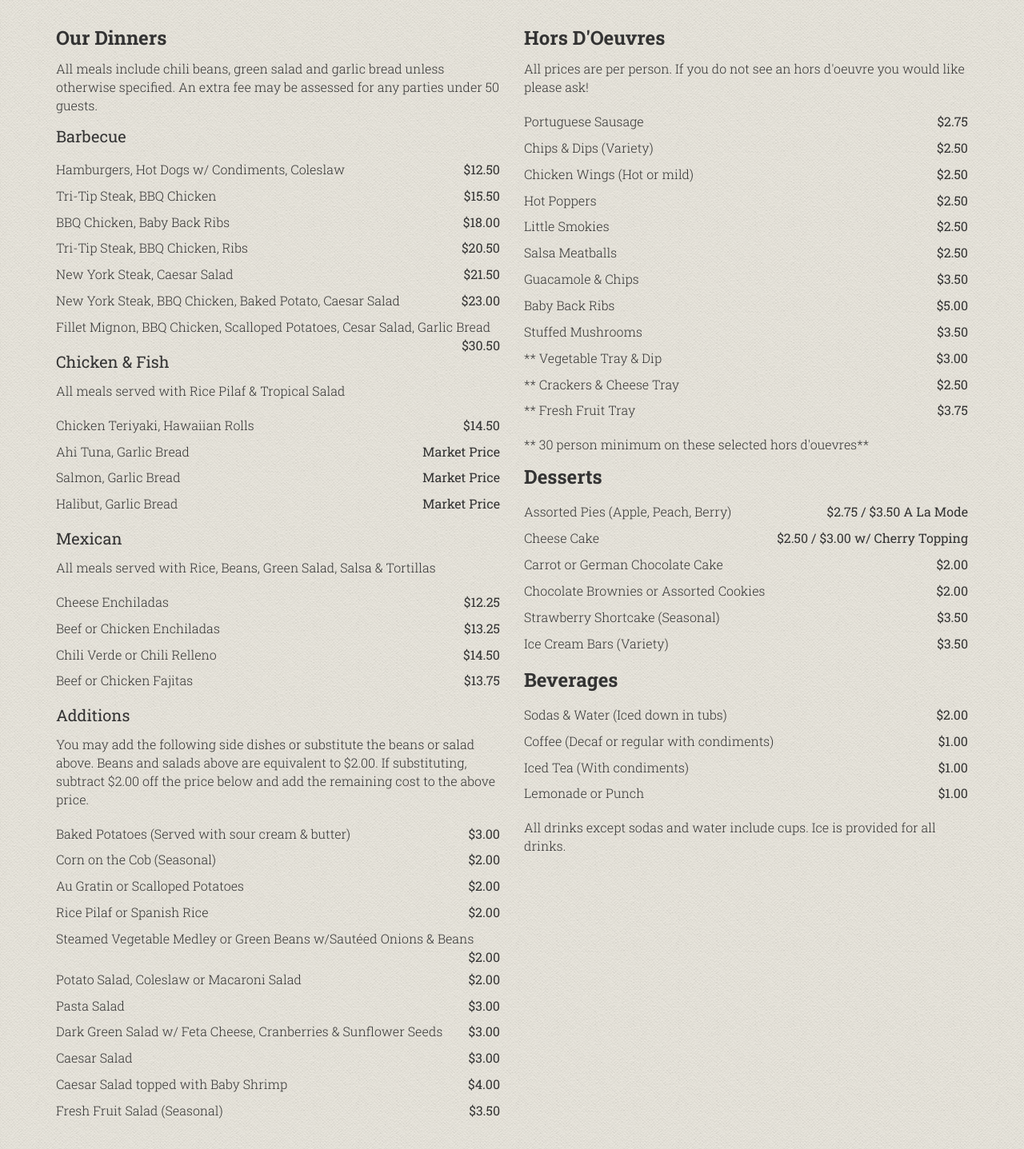
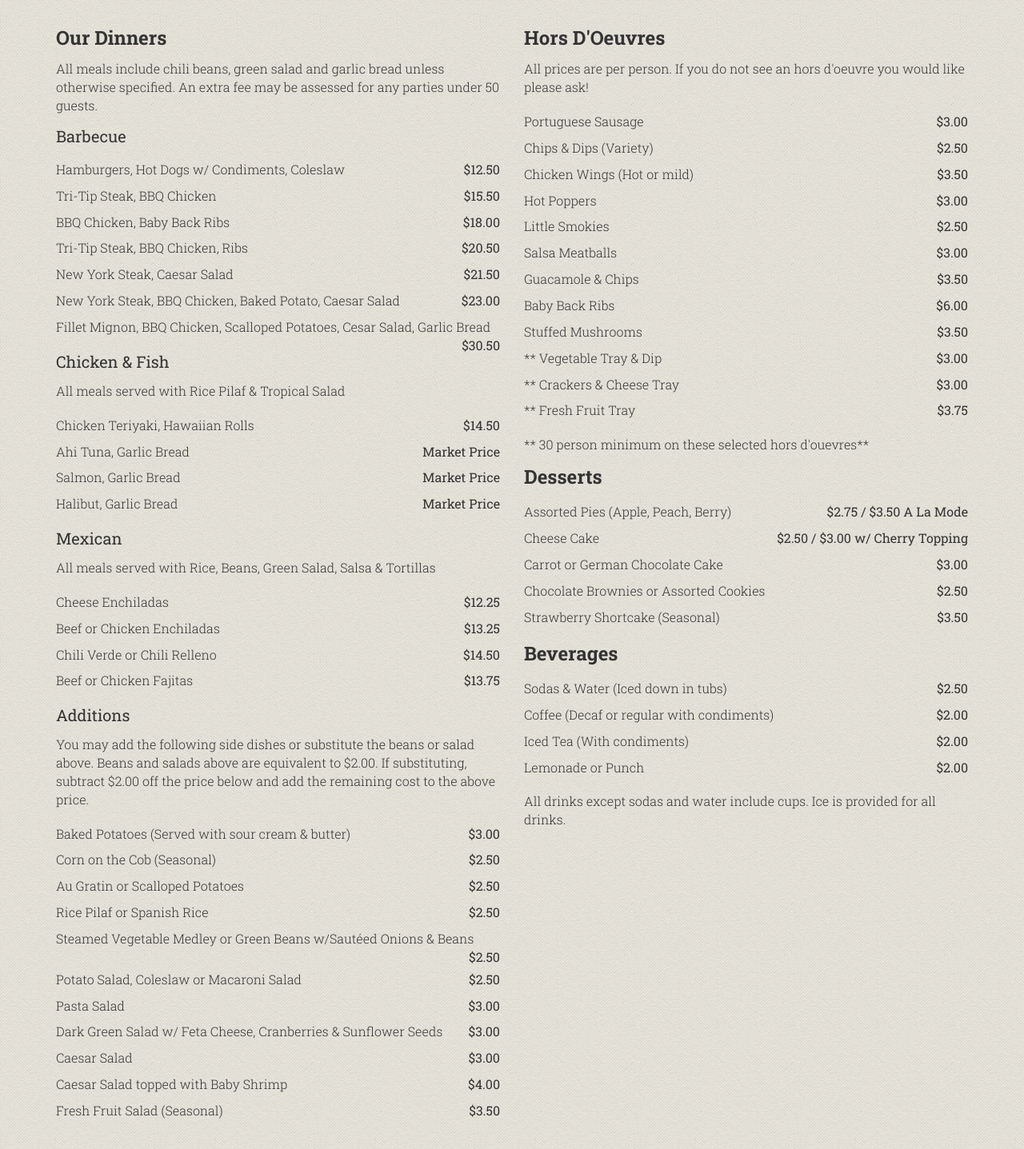
Before and after one commit to heyjones/dearmorebbqcatering, a plain HTML site: page index.html in a window 1280 px wide. Shown: the part 1307-2744 px from the top of the page at 80% size. Drawn offline with nearby package versions, Linux system fonts and the light colour scheme.

Commit message:
price updates

```diff
--- a/index.html
+++ b/index.html
@@ -26,7 +26,7 @@
 			<div class="container">
 				<ul class="list-inline text-center">
 					<li><i class="fa fa-fw fa-map-marker"></i> 4160 Market St Suite 14 Ventura, CA 93003</li>
-          <li><i class="fa fa-fw fa-phone"></i> <a href="tel:805-658-8347">(805) 658-8347</a></li>
+					<li><i class="fa fa-fw fa-phone"></i> <a href="tel:805-658-8347">(805) 658-8347</a></li>
 					<li><i class="fa fa-fw fa-fax"></i> (805) 658-8357</li>
 				</ul>
 				<ul class="list-inline text-center">
@@ -111,11 +111,11 @@
 					<p>You may add the following side dishes or substitute the beans or salad above. Beans and salads above are equivalent to $2.00.  If substituting, subtract $2.00 off the price below and add the remaining cost to the above price.</p>
 					<ul class="menu">
 						<li>Baked Potatoes (Served with sour cream & butter) <span>$3.00</span></li>
-						<li>Corn on the Cob (Seasonal) <span>$2.00</span></li>
-						<li>Au Gratin or Scalloped Potatoes <span>$2.00</span></li>
-						<li>Rice Pilaf or Spanish Rice <span>$2.00</span></li>
-						<li>Steamed Vegetable Medley or Green Beans w/Sautéed Onions & Beans <span>$2.00</span></li>
-						<li>Potato Salad, Coleslaw or Macaroni Salad <span>$2.00</span></li>
+						<li>Corn on the Cob (Seasonal) <span>$2.50</span></li>
+						<li>Au Gratin or Scalloped Potatoes <span>$2.50</span></li>
+						<li>Rice Pilaf or Spanish Rice <span>$2.50</span></li>
+						<li>Steamed Vegetable Medley or Green Beans w/Sautéed Onions & Beans <span>$2.50</span></li>
+						<li>Potato Salad, Coleslaw or Macaroni Salad <span>$2.50</span></li>
 						<li>Pasta Salad <span>$3.00</span></li>
 						<li>Dark Green Salad w/ Feta Cheese, Cranberries & Sunflower Seeds <span>$3.00</span></li>
 						<li>Caesar Salad <span>$3.00</span></li>
@@ -127,17 +127,17 @@
 					<h3>Hors D'Oeuvres</h3>
 					<p>All prices are per person.  If you do not see an hors d'oeuvre you would like please ask!</p>
 					<ul class="menu">
-						<li>Portuguese Sausage <span>$2.75</span></li>
+						<li>Portuguese Sausage <span>$3.00</span></li>
 						<li>Chips & Dips (Variety) <span>$2.50</span></li>
-						<li>Chicken Wings (Hot or mild) <span>$2.50</span></li>
-						<li>Hot Poppers <span>$2.50</span></li>
+						<li>Chicken Wings (Hot or mild) <span>$3.50</span></li>
+						<li>Hot Poppers <span>$3.00</span></li>
 						<li>Little Smokies <span>$2.50</span></li>
-						<li>Salsa Meatballs <span>$2.50</span></li>
+						<li>Salsa Meatballs <span>$3.00</span></li>
 						<li>Guacamole & Chips <span>$3.50</span></li>
-						<li>Baby Back Ribs <span>$5.00</span></li>
+						<li>Baby Back Ribs <span>$6.00</span></li>
 						<li>Stuffed Mushrooms <span>$3.50</span></li>
 						<li>** Vegetable Tray & Dip <span>$3.00</span></li>
-						<li>** Crackers & Cheese Tray <span>$2.50</span></li>
+						<li>** Crackers & Cheese Tray <span>$3.00</span></li>
 						<li>** Fresh Fruit Tray <span>$3.75</span></li>
 					</ul>
 					<p>** 30 person minimum on these selected hors d'ouevres**</p>
@@ -145,17 +145,16 @@
 					<ul class="menu">
 						<li>Assorted Pies (Apple, Peach, Berry) <span>$2.75 / $3.50 A La Mode</span></li>
 						<li>Cheese Cake <span>$2.50 / $3.00 w/ Cherry Topping</span></li>
-						<li>Carrot or German Chocolate Cake <span>$2.00</span></li>
-						<li>Chocolate Brownies or Assorted Cookies <span>$2.00</span></li>
+						<li>Carrot or German Chocolate Cake <span>$3.00</span></li>
+						<li>Chocolate Brownies or Assorted Cookies <span>$2.50</span></li>
 						<li>Strawberry Shortcake (Seasonal) <span>$3.50</span></li>
-						<li>Ice Cream Bars (Variety) <span>$3.50</span></li>
 					</ul>
 					<h3>Beverages</h3>
 					<ul class="menu">
-						<li>Sodas & Water (Iced down in tubs) <span>$2.00</span></li>
-						<li>Coffee (Decaf or regular with condiments) <span>$1.00</span></li>
-						<li>Iced Tea (With condiments) <span>$1.00</span></li>
-						<li>Lemonade or Punch <span>$1.00</span></li>
+						<li>Sodas & Water (Iced down in tubs) <span>$2.50</span></li>
+						<li>Coffee (Decaf or regular with condiments) <span>$2.00</span></li>
+						<li>Iced Tea (With condiments) <span>$2.00</span></li>
+						<li>Lemonade or Punch <span>$2.00</span></li>
 					</ul>
 					<p>All drinks except sodas and water include cups. Ice is provided for all drinks.</p>
 				</div>
```
